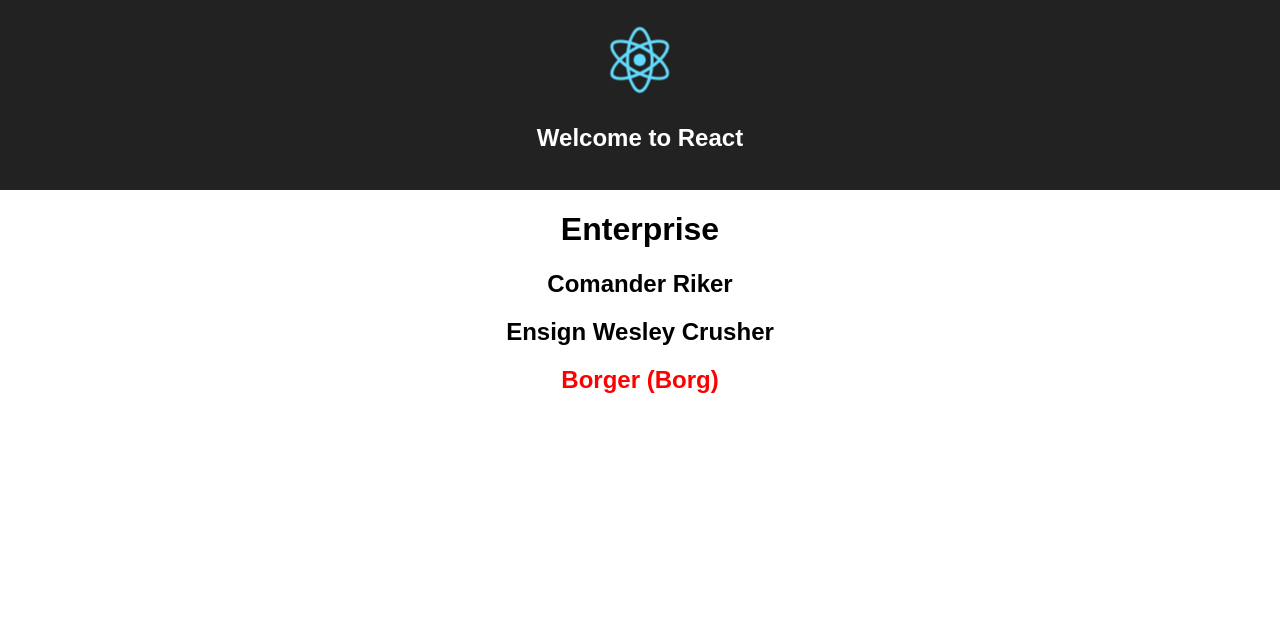
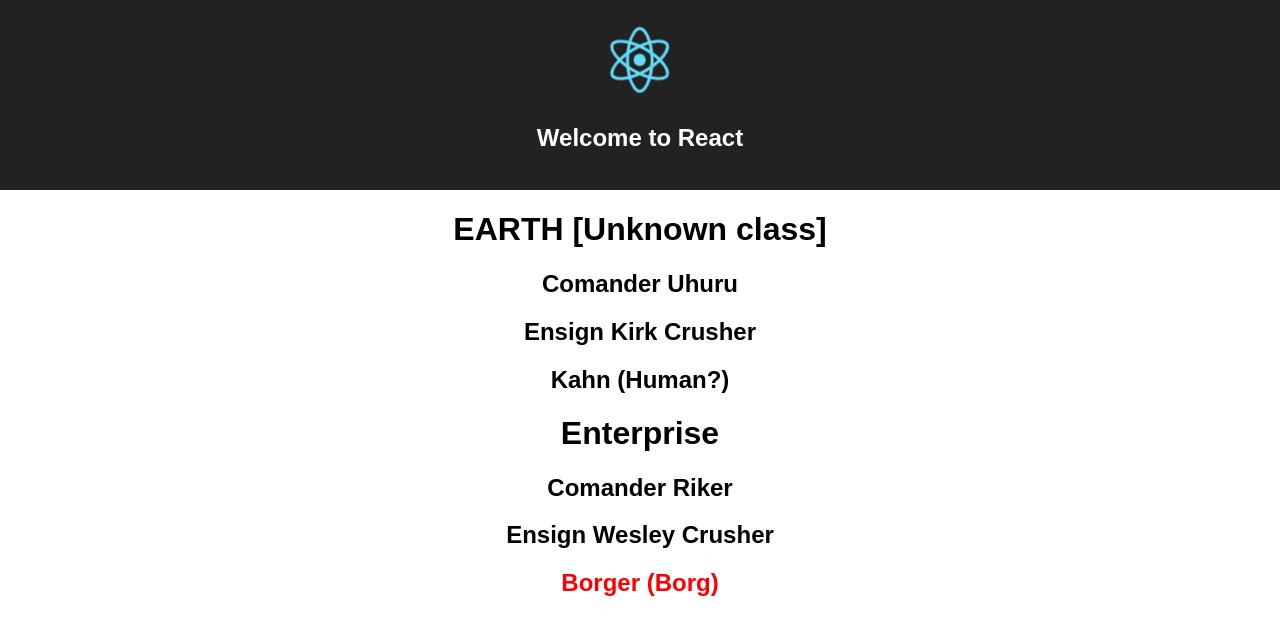
Before and after one commit to hksix/proptypesReact, a React (Create React App) app: page / in a window 1280 px wide. Shown: the top 634 px of the page. Built offline with nearby package versions, Linux system fonts and the light colour scheme.

Commit message:
Adds planets

```diff
--- a/src/App.js
+++ b/src/App.js
@@ -5,6 +5,7 @@ import './App.css';
 import Spaceship from './Spaceship.js';
 import CrewMember from './CrewMember.js';
 import BadAlien from './BadAlien.js'
+import Planet from './Planet.js'
 
 class App extends Component {
   render() {
@@ -14,7 +15,13 @@ class App extends Component {
           <img src={logo} className="App-logo" alt="logo" />
           <h2>Welcome to React</h2>
         </div>
-      <Spaceship name='Enterprise'>
+        <Planet name="earth">
+          <CrewMember name="Uhuru" rank="Comander" />
+          <CrewMember name="Kirk Crusher" rank="Ensign" />
+          <BadAlien name='Kahn' species="Human?" />
+        </Planet>
+
+      <Spaceship name='Enterprise' commanderType='CrewMember'>
         <CrewMember name="Riker" rank="Comander" />
         <CrewMember name="Wesley Crusher" rank="Ensign" />
         <BadAlien name='Borger' species="Borg" />
--- a/src/Planet.js
+++ b/src/Planet.js
@@ -0,0 +1,35 @@
+import React, { Component } from 'react';
+import PropTypes from 'prop-types';
+
+class Planet extends Component{
+    // constructor(props){
+    //     super(props);
+    //     this.children = this.props.children;
+    // }
+
+    static propTypes = {
+        name: PropTypes.string.isRequired,
+        children: PropTypes.node,
+        classification: PropTypes.string.isRequired
+    };
+
+    static defaultProps={
+        classification: "Unknown"
+    }
+    render(){
+        const{
+            name,
+            classification,
+            children
+        } = this.props;
+
+        return(
+            <div>
+                <h1>{name.toUpperCase()} [{classification} class]</h1>
+                {children}
+            </div>
+        )
+    }
+}
+
+export default Planet;
--- a/src/Spaceship.js
+++ b/src/Spaceship.js
@@ -1,20 +1,32 @@
 import React, {Component} from 'react';
 import PropTypes from 'prop-types';
+import CrewMember from './CrewMember.js'
 
 class Spaceship extends Component{
     static propTypes={
         name: PropTypes.string,
-        children: PropTypes.node.isRequired
-    }
+        children: PropTypes.node.isRequired,
+        commanderType: PropTypes.node.isRequired
+    };
+
+    // static defaultProps ={
+    //     commanderType: CrewMember({name: 'Hamza', rank:'Boss'})
+    // }
+
+
     render() {
-        const {name, children} = this.props;
+        const {
+            name,
+            children,
+            commanderType
+        } = this.props;
 
         const creaturesOnboard = children.map((child, idx)=>{
-            if(child.type.name == "CrewMember"){
+            if(child.type.name === commanderType){
                 return child;
             }else{
                 return(
-                    <div className="alert-alert">
+                    <div className="alert-alert" key={idx}>
                         {child}
                     </div>
                 );
```
Also changed, not shown: src/BadAdder.js (added, +19 -0 lines).
